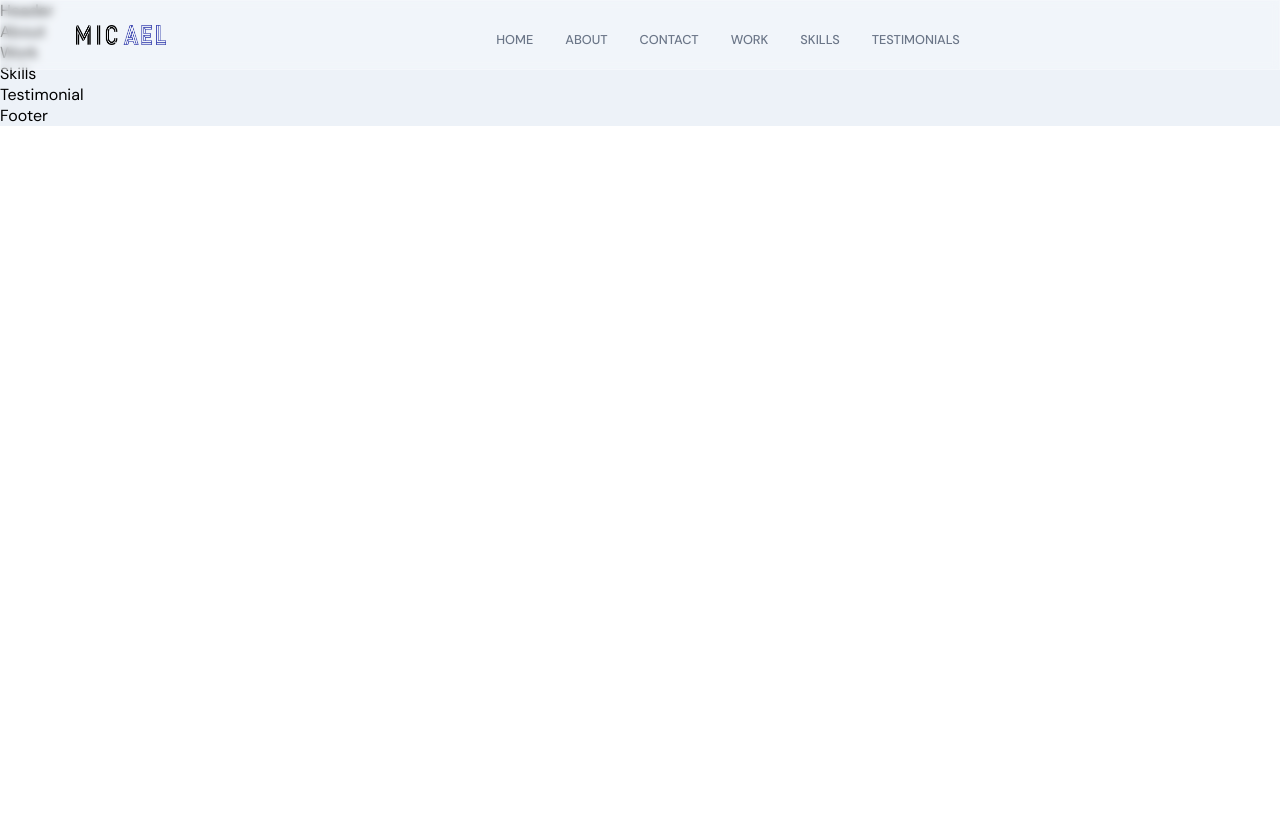
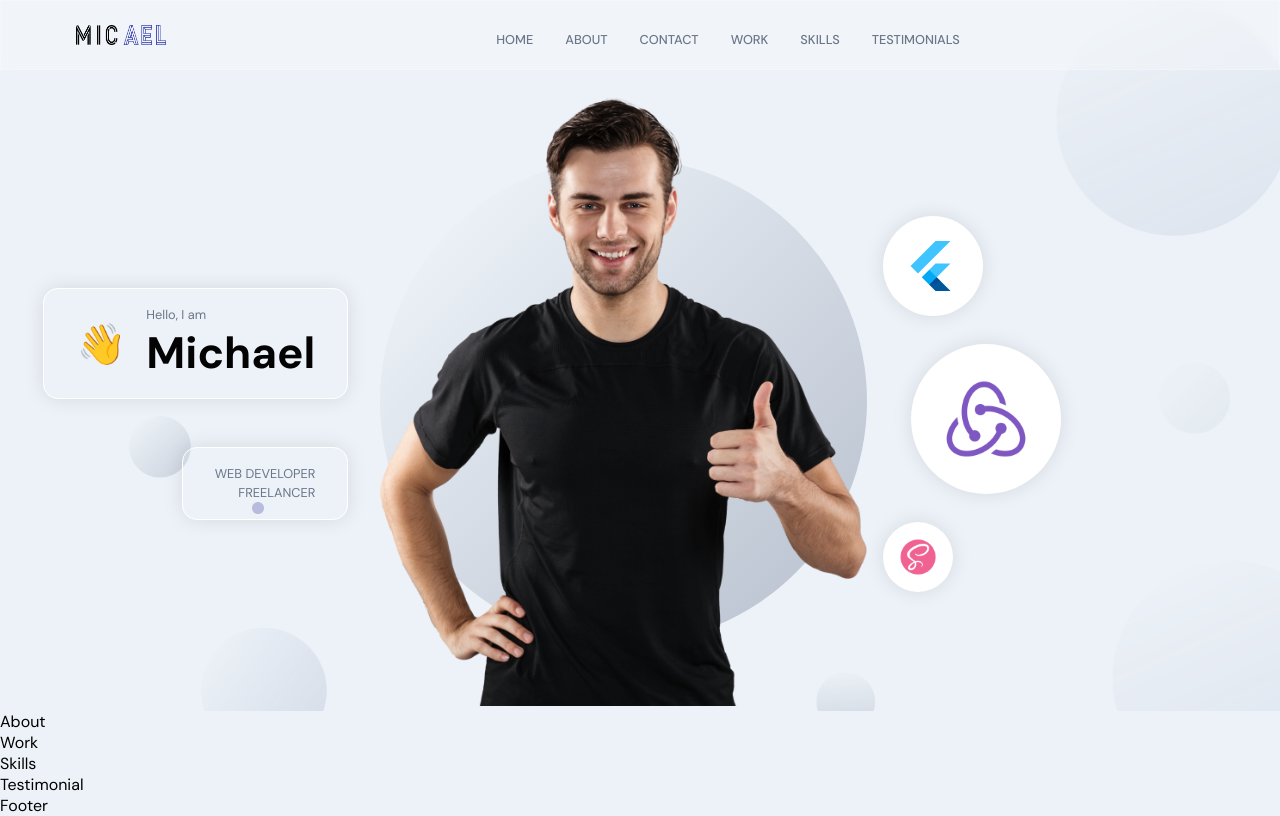
Before and after one commit to Rahat47/full-stack-portfolio, a Next.js app: page / in a window 1280 px wide. Built offline with nearby package versions, Linux system fonts and the light colour scheme.

Commit message:
finished header section

```diff
--- a/components/Navbar/Navbar.tsx
+++ b/components/Navbar/Navbar.tsx
@@ -3,12 +3,10 @@ import Image from 'next/image';
 import images from '../../constants/images';
 import { navlinks } from '../../constants/navlinks';
 import { HiMenuAlt4, HiX } from 'react-icons/hi';
-import { useState } from 'react';
+import { useState, FC } from 'react';
 import { AnimatePresence, motion } from 'framer-motion';
 
-type Props = {};
-
-const Navbar = (props: Props) => {
+const Navbar: FC = () => {
     const [toggle, setToggle] = useState(false);
 
     return (
--- a/containers/Header/Header.tsx
+++ b/containers/Header/Header.tsx
@@ -1,8 +1,87 @@
-import syles from './header.module.scss';
-type Props = {};
+import styles from './header.module.scss';
+import { motion, Variants } from 'framer-motion';
 
-const Header = (props: Props) => {
-    return <div>Header</div>;
+import images from '../../constants/images';
+import Image from 'next/image';
+
+const scaleVariants: Variants = {
+    whileInView: {
+        scale: [0, 1],
+        opacity: [0, 1],
+        transition: {
+            duration: 1,
+            ease: 'easeInOut',
+        },
+    },
+};
+
+const floatingImages = [images.flutter, images.redux, images.sass];
+
+const Header = () => {
+    return (
+        <header id='home' className={`${styles.header} app__flex`}>
+            <motion.div
+                whileInView={{
+                    x: [-100, 0],
+                    opacity: [0, 1],
+                }}
+                transition={{ duration: 0.5 }}
+                className={styles.header__info}
+            >
+                <div className={styles.header__badge}>
+                    <div className={`${styles.header__badge__cmp} app__flex`}>
+                        <span>👋</span>
+                        <div
+                            style={{
+                                marginLeft: 20,
+                            }}
+                        >
+                            <p className='p_text'>Hello, I am</p>
+                            <h1 className='head_text'>Michael</h1>
+                        </div>
+                    </div>
+
+                    <div
+                        className={`${styles.header__badge_tag_cmp} app__flex`}
+                    >
+                        <p className='p_text'>Web Developer</p>
+                        <p className='p_text'>Freelancer</p>
+                    </div>
+                </div>
+            </motion.div>
+
+            <motion.div
+                whileInView={{ opacity: [0, 1] }}
+                transition={{ duration: 0.5, delayChildren: 0.5 }}
+                className={styles.header__img}
+            >
+                <div className={styles.header__img_profile}>
+                    <Image src={images.profile} alt='profile_bg' />
+                </div>
+                <motion.div
+                    whileInView={{ scale: [0, 1] }}
+                    transition={{ duration: 1, ease: 'easeInOut' }}
+                    className={styles.header__img_overlay}
+                >
+                    <Image src={images.circle} alt='profile_circle' />
+                </motion.div>
+            </motion.div>
+            <motion.div
+                variants={scaleVariants}
+                whileInView={'whileInView'}
+                className={styles.header__circles}
+            >
+                {floatingImages.map((img, index) => (
+                    <div
+                        key={index}
+                        className={`app__flex ${styles.circle_cmp}`}
+                    >
+                        <Image src={img} alt='circle' />
+                    </div>
+                ))}
+            </motion.div>
+        </header>
+    );
 };
 
 export default Header;
--- a/containers/Header/header.module.scss
+++ b/containers/Header/header.module.scss
@@ -0,0 +1,191 @@
+.header {
+    position: relative;
+    background: url('../../assets/bgIMG.png');
+    background-size: cover;
+    background-repeat: repeat;
+    background-position: center;
+
+    flex: 1;
+    width: 100%;
+    height: 100%;
+    flex-direction: row;
+    padding: 6rem 2rem 0;
+
+    @media screen and (min-width: 2000px) {
+        padding-top: 8rem;
+    }
+
+    @media screen and (max-width: 1200px) {
+        flex-direction: column;
+    }
+
+    @media screen and (max-width: 400px) {
+        padding: 6rem 1rem 2rem;
+    }
+
+    &__info {
+        flex: 0.65;
+        display: flex;
+        flex-direction: column;
+        justify-content: flex-start;
+        align-items: flex-start;
+        height: 100%;
+
+        @media screen and (max-width: 2000px) {
+            width: 100%;
+            margin-right: 2rem;
+        }
+    }
+
+    &__badge {
+        width: 100%;
+        display: flex;
+        justify-content: flex-end;
+        align-items: flex-end;
+        flex-direction: column;
+
+        &__cmp,
+        &_tag_cmp {
+            padding: 1rem 2rem;
+            border: 1px solid var(--white-color);
+            border-radius: 15px;
+            flex-direction: row;
+            width: auto;
+            box-shadow: 0 0 20px rgba(0, 0, 0, 0.1);
+        }
+
+        &_tag_cmp {
+            flex-direction: column;
+            margin-top: 3rem;
+
+            p {
+                width: 100%;
+                text-transform: uppercase;
+                text-align: right;
+            }
+        }
+
+        span {
+            font-size: 2.5rem;
+
+            @media screen and (min-width: 2000px) {
+                font-size: 5rem;
+            }
+        }
+
+        @media screen and (max-width: 1200px) {
+            justify-content: flex-start;
+            align-items: flex-start;
+        }
+    }
+
+    &__circles {
+        flex: 0.75;
+        display: flex;
+        flex-direction: column;
+        justify-content: space-evenly;
+        align-items: flex-start;
+        height: 100%;
+        margin-left: 1rem;
+
+        div {
+            width: 100px;
+            height: 100px;
+            border-radius: 50%;
+            background: var(--white-color);
+            box-shadow: 0 0 20px rgba(0, 0, 0, 0.1);
+
+            // This is to style the next.js image component
+            & > * {
+                width: 60% !important;
+                height: 60% !important;
+            }
+        }
+
+        div:nth-child(1) {
+            width: 100px;
+            height: 100px;
+        }
+
+        div:nth-child(2) {
+            margin: 1.75rem;
+            width: 150px;
+            height: 150px;
+        }
+
+        div:nth-child(3) {
+            width: 70px;
+            height: 70px;
+        }
+
+        @media screen and (min-width: 2000px) {
+            div:nth-child(1) {
+                width: 170px;
+                height: 170px;
+            }
+
+            div:nth-child(2) {
+                width: 400px;
+                height: 400px;
+            }
+
+            div:nth-child(3) {
+                width: 200px;
+                height: 200px;
+            }
+        }
+
+        @media screen and (max-width: 1200px) {
+            width: 100%;
+            flex-direction: row;
+            flex-wrap: wrap;
+            margin-left: 0;
+            align-items: flex-start;
+
+            div {
+                margin: 1rem;
+            }
+        }
+    }
+
+    &__img {
+        flex: 1;
+        height: 100%;
+
+        display: flex;
+        justify-content: flex-end;
+        align-items: flex-end;
+        position: relative;
+
+        &_profile {
+            z-index: 1;
+
+            & > * {
+                width: 100% !important;
+                object-fit: contain !important;
+            }
+        }
+
+        &_overlay {
+            position: absolute;
+            left: 0;
+            right: 0;
+            bottom: 0;
+            z-index: 0;
+            width: 100%;
+            height: 90%;
+        }
+
+        @media screen and (max-width: 1200px) {
+            margin: 2rem 0;
+        }
+    }
+
+    &_wrapper {
+        padding: 0;
+
+        .copyright {
+            display: none;
+        }
+    }
+}
```
